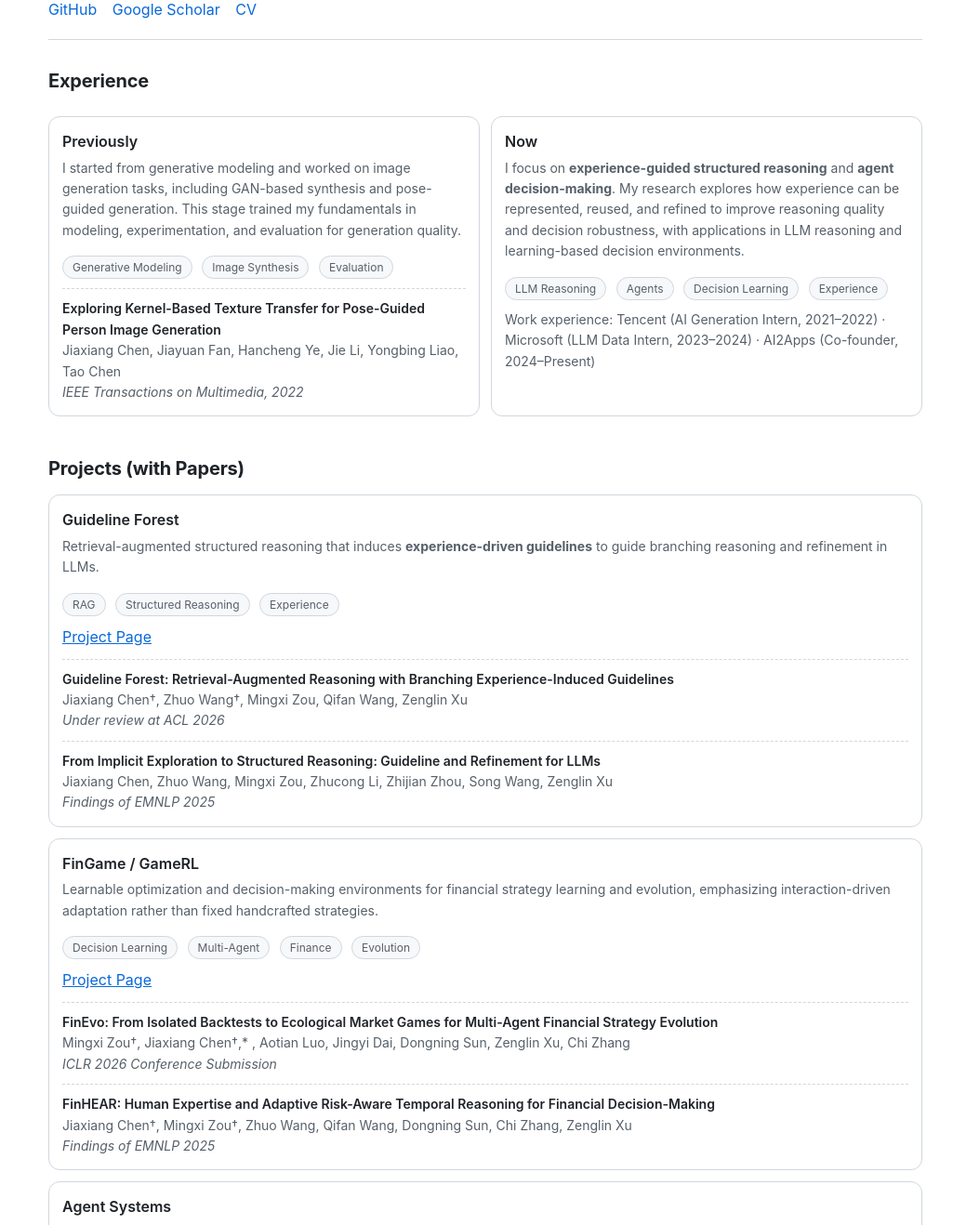
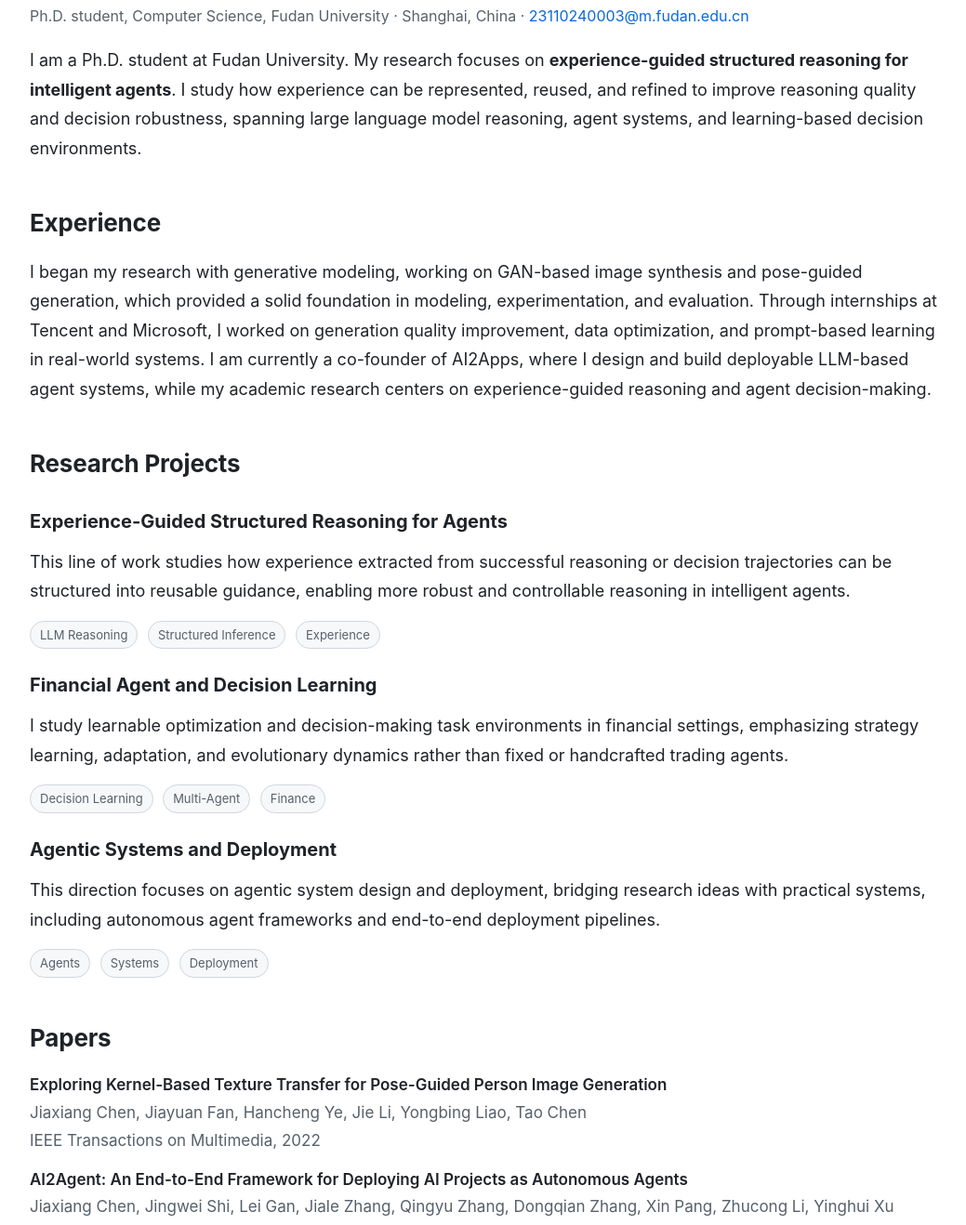
Before and after one commit to pilgrim00/pilgrim00.github.io, a plain HTML site: page index.html in a window 1280 px wide. Shown: the part 131-1449 px from the top of the page at 93% size, without its empty margins (118-1157 px from the left). Drawn offline with Linux system fonts and the light colour scheme.

Commit message:
Update index.html

```diff
--- a/index.html
+++ b/index.html
@@ -2,294 +2,271 @@
 <html lang="en">
 <head>
   <meta charset="utf-8" />
-  <title>Jiaxiang Chen | Research & Projects</title>
+  <title>Jiaxiang Chen</title>
   <meta name="viewport" content="width=device-width, initial-scale=1" />
   <style>
     :root{
       --text:#1f2328;
       --muted:#57606a;
       --link:#0969da;
-      --bg:#ffffff;
+      --border:#d0d7de;
       --soft:#f6f8fa;
-      --border:#d0d7de;
     }
-    *{box-sizing:border-box}
+
     body{
       margin:0;
-      background:var(--bg);
+      background:#ffffff;
       color:var(--text);
-      font-family:-apple-system,BlinkMacSystemFont,"Segoe UI",Helvetica,Arial,sans-serif;
-      line-height:1.6;
+      font-family:-apple-system,BlinkMacSystemFont,"Segoe UI",
+                   Helvetica,Arial,sans-serif;
+      line-height:1.75;
     }
+
     .wrap{
       max-width: 980px;
-      margin: 48px auto;
-      padding: 0 20px;
+      margin: 56px auto;
+      padding: 0 24px;
     }
-    header{
-      display:flex;
-      flex-direction:column;
-      gap:10px;
-      padding-bottom: 18px;
-      border-bottom: 1px solid var(--border);
+
+    h1{
+      font-size: 40px;
+      margin: 0 0 8px 0;
+      letter-spacing: -0.4px;
     }
-    h1{
-      margin:0;
-      font-size: 34px;
-      line-height: 1.15;
-      letter-spacing: -0.3px;
+
+    h2{
+      font-size: 26px;
+      margin: 42px 0 14px 0;
+      letter-spacing: -0.2px;
     }
-    .meta{
-      color:var(--muted);
-      font-size: 14px;
+
+    h3{
+      font-size: 20px;
+      margin: 22px 0 6px 0;
     }
-    .links a{
-      margin-right: 12px;
+
+    p{
+      font-size: 18px;
+      margin: 10px 0;
+    }
+
+    ul{
+      margin: 8px 0 0 22px;
+      font-size: 17px;
+    }
+
+    li{ margin-bottom: 6px; }
+
+    a{
       color:var(--link);
       text-decoration:none;
     }
-    .links a:hover{ text-decoration:underline; }
-    section{
-      margin-top: 28px;
+    a:hover{ text-decoration:underline; }
+
+    .meta{
+      font-size:16px;
+      color:var(--muted);
+      margin-bottom: 18px;
     }
-    h2{
-      margin:0 0 10px 0;
-      font-size: 20px;
-      letter-spacing: -0.2px;
+
+    .block{
+      border-top: 1px solid var(--border);
+      padding-top: 18px;
+      margin-top: 18px;
     }
-    .card{
-      border:1px solid var(--border);
-      border-radius:12px;
-      padding:14px 14px;
-      background:#fff;
-      margin: 12px 0;
-    }
+
     .tag{
       display:inline-block;
-      font-size:12px;
+      font-size:13px;
       color:var(--muted);
       background:var(--soft);
       border:1px solid var(--border);
       border-radius:999px;
-      padding:2px 10px;
+      padding:3px 10px;
       margin-right:6px;
       margin-top:6px;
     }
+
     .paper{
-      margin-top:10px;
-      padding-top:10px;
-      border-top:1px dashed var(--border);
-      font-size: 14px;
+      font-size:17px;
+      margin-bottom: 12px;
     }
-    .paper .title{
-      font-weight: 600;
+
+    .paper-title{
+      font-weight:600;
     }
-    .paper .authors{
-      color: var(--muted);
+
+    .authors, .venue{
+      color:var(--muted);
     }
-    .paper .venue{
-      color: var(--muted);
-      font-style: italic;
-    }
-    .two-col{
-      display:grid;
-      grid-template-columns: 1fr;
-      gap: 12px;
-    }
-    @media (min-width: 860px){
-      .two-col{ grid-template-columns: 1fr 1fr; }
-    }
-    ul{
-      margin: 8px 0 0 20px;
-      padding:0;
-    }
+
     footer{
-      margin-top: 44px;
+      margin-top: 60px;
       padding-top: 16px;
       border-top:1px solid var(--border);
-      color: var(--muted);
-      font-size: 13px;
+      font-size:14px;
+      color:var(--muted);
     }
-    a{ color: var(--link); }
   </style>
 </head>
 
 <body>
   <div class="wrap">
-    <header>
+
     <h1>Jiaxiang Chen</h1>
     <div class="meta">
-        Ph.D. student, Computer Science, Fudan University (Sep. 2023 – Jun. 2027) · Shanghai, China
-        &nbsp;·&nbsp; <a href="mailto:23110240003@m.fudan.edu.cn">23110240003@m.fudan.edu.cn</a>
+      Ph.D. student, Computer Science, Fudan University · Shanghai, China ·
+      <a href="mailto:23110240003@m.fudan.edu.cn">23110240003@m.fudan.edu.cn</a>
     </div>
-      <div class="links">
-        <a href="https://github.com/pilgrim00" target="_blank" rel="noopener">GitHub</a>
-        <a href="#" target="_blank" rel="noopener">Google Scholar</a>
-        <a href="#" target="_blank" rel="noopener">CV</a>
+
+    <!-- One-paragraph introduction -->
+    <p>
+      I am a Ph.D. student at Fudan University. My research focuses on
+      <strong>experience-guided structured reasoning for intelligent agents</strong>.
+      I study how experience can be represented, reused, and refined to improve
+      reasoning quality and decision robustness, spanning large language model reasoning,
+      agent systems, and learning-based decision environments.
+    </p>
+
+    <!-- Experience -->
+    <h2>Experience</h2>
+
+    <p>
+      I began my research with generative modeling, working on GAN-based image synthesis
+      and pose-guided generation, which provided a solid foundation in modeling,
+      experimentation, and evaluation. Through internships at Tencent and Microsoft,
+      I worked on generation quality improvement, data optimization, and prompt-based
+      learning in real-world systems. I am currently a co-founder of AI2Apps, where I
+      design and build deployable LLM-based agent systems, while my academic research
+      centers on experience-guided reasoning and agent decision-making.
+    </p>
+
+    <!-- Projects -->
+    <h2>Research Projects</h2>
+
+    <h3>Experience-Guided Structured Reasoning for Agents</h3>
+    <p>
+      This line of work studies how experience extracted from successful reasoning
+      or decision trajectories can be structured into reusable guidance, enabling
+      more robust and controllable reasoning in intelligent agents.
+    </p>
+    <span class="tag">LLM Reasoning</span>
+    <span class="tag">Structured Inference</span>
+    <span class="tag">Experience</span>
+
+    <h3>Financial Agent and Decision Learning</h3>
+    <p>
+      I study learnable optimization and decision-making task environments in
+      financial settings, emphasizing strategy learning, adaptation, and
+      evolutionary dynamics rather than fixed or handcrafted trading agents.
+    </p>
+    <span class="tag">Decision Learning</span>
+    <span class="tag">Multi-Agent</span>
+    <span class="tag">Finance</span>
+
+    <h3>Agentic Systems and Deployment</h3>
+    <p>
+      This direction focuses on agentic system design and deployment, bridging
+      research ideas with practical systems, including autonomous agent frameworks
+      and end-to-end deployment pipelines.
+    </p>
+    <span class="tag">Agents</span>
+    <span class="tag">Systems</span>
+    <span class="tag">Deployment</span>
+
+    <!-- Papers -->
+    <h2>Papers</h2>
+
+    <div class="paper">
+      <div class="paper-title">
+        Exploring Kernel-Based Texture Transfer for Pose-Guided Person Image Generation
       </div>
-    </header>
-
-    <!-- Experience first -->
-    <section id="experience">
-      <h2>Experience</h2>
-      <div class="two-col">
-        <div class="card">
-          <div style="font-weight:600;">Previously</div>
-          <div style="color:var(--muted); font-size:14px; margin-top:4px;">
-            I started from generative modeling and worked on image generation tasks, including
-            GAN-based synthesis and pose-guided generation. This stage trained my fundamentals in
-            modeling, experimentation, and evaluation for generation quality.
+      <div class="authors">
+        Jiaxiang Chen, Jiayuan Fan, Hancheng Ye, Jie Li, Yongbing Liao, Tao Chen
       </div>
-          <div style="margin-top:10px;">
-            <span class="tag">Generative Modeling</span>
-            <span class="tag">Image Synthesis</span>
-            <span class="tag">Evaluation</span>
-          </div>
-          <div class="paper">
-            <div class="title">Exploring Kernel-Based Texture Transfer for Pose-Guided Person Image Generation</div>
-            <div class="authors">Jiaxiang Chen, Jiayuan Fan, Hancheng Ye, Jie Li, Yongbing Liao, Tao Chen</div>
-            <div class="venue">IEEE Transactions on Multimedia, 2022</div>
+      <div class="venue">
+        IEEE Transactions on Multimedia, 2022
       </div>
     </div>
 
-        <div class="card">
-          <div style="font-weight:600;">Now</div>
-          <div style="color:var(--muted); font-size:14px; margin-top:4px;">
-            I focus on <strong>experience-guided structured reasoning</strong> and <strong>agent decision-making</strong>.
-            My research explores how experience can be represented, reused, and refined to improve
-            reasoning quality and decision robustness, with applications in LLM reasoning and
-            learning-based decision environments.
+    <div class="paper">
+      <div class="paper-title">
+        AI2Agent: An End-to-End Framework for Deploying AI Projects as Autonomous Agents
       </div>
-          <div style="margin-top:10px;">
-            <span class="tag">LLM Reasoning</span>
-            <span class="tag">Agents</span>
-            <span class="tag">Decision Learning</span>
-            <span class="tag">Experience</span>
+      <div class="authors">
+        Jiaxiang Chen, Jingwei Shi, Lei Gan, Jiale Zhang, Qingyu Zhang, Dongqian Zhang,
+        Xin Pang, Zhucong Li, Yinghui Xu
       </div>
-          <div style="margin-top:10px; color:var(--muted); font-size:14px;">
-            Work experience: Tencent (AI Generation Intern, 2021–2022) · Microsoft (LLM Data Intern, 2023–2024) ·
-            AI2Apps (Co-founder, 2024–Present)
+      <div class="venue">
+        ACL 2025 Demo Track
       </div>
-        </div>
-      </div>
-    </section>
-
-    <!-- Projects / Papers -->
-    <section id="projects">
-      <h2>Projects (with Papers)</h2>
-
-      <div class="card">
-        <div style="font-weight:600;">Guideline Forest</div>
-        <div style="color:var(--muted); font-size:14px; margin-top:4px;">
-          Retrieval-augmented structured reasoning that induces <strong>experience-driven guidelines</strong> to guide
-          branching reasoning and refinement in LLMs.
-        </div>
-        <div style="margin-top:10px;">
-          <span class="tag">RAG</span>
-          <span class="tag">Structured Reasoning</span>
-          <span class="tag">Experience</span>
-        </div>
-        <div style="margin-top:10px;">
-          <a href="./guideline-forest/">Project Page</a>
     </div>
 
     <div class="paper">
-          <div class="title">Guideline Forest: Retrieval-Augmented Reasoning with Branching Experience-Induced Guidelines</div>
-          <div class="authors">Jiaxiang Chen†, Zhuo Wang†, Mingxi Zou, Qifan Wang, Zenglin Xu</div>
-          <div class="venue">Under review at ACL 2026</div>
+      <div class="paper-title">
+        From Implicit Exploration to Structured Reasoning: Guideline and Refinement for LLMs
+      </div>
+      <div class="authors">
+        Jiaxiang Chen, Zhuo Wang, Mingxi Zou, Zhucong Li, Zhijian Zhou, Song Wang, Zenglin Xu
+      </div>
+      <div class="venue">
+        Findings of EMNLP 2025
+      </div>
     </div>
 
     <div class="paper">
-          <div class="title">From Implicit Exploration to Structured Reasoning: Guideline and Refinement for LLMs</div>
-          <div class="authors">Jiaxiang Chen, Zhuo Wang, Mingxi Zou, Zhucong Li, Zhijian Zhou, Song Wang, Zenglin Xu</div>
-          <div class="venue">Findings of EMNLP 2025</div>
+      <div class="paper-title">
+        FinHEAR: Human Expertise and Adaptive Risk-Aware Temporal Reasoning for Financial Decision-Making
+      </div>
+      <div class="authors">
+        Jiaxiang Chen†, Mingxi Zou†, Zhuo Wang, Qifan Wang, Dongning Sun, Chi Zhang, Zenglin Xu
+      </div>
+      <div class="venue">
+        Findings of EMNLP 2025
       </div>
     </div>
 
-      <div class="card">
-        <div style="font-weight:600;">FinGame / GameRL</div>
-        <div style="color:var(--muted); font-size:14px; margin-top:4px;">
-          Learnable optimization and decision-making environments for financial strategy learning and evolution,
-          emphasizing interaction-driven adaptation rather than fixed handcrafted strategies.
+    <div class="paper">
+      <div class="paper-title">
+        FinEvo: From Isolated Backtests to Ecological Market Games for Multi-Agent Financial Strategy Evolution
       </div>
-        <div style="margin-top:10px;">
-          <span class="tag">Decision Learning</span>
-          <span class="tag">Multi-Agent</span>
-          <span class="tag">Finance</span>
-          <span class="tag">Evolution</span>
+      <div class="authors">
+        Mingxi Zou†, Jiaxiang Chen†, Aotian Luo, Jingyi Dai, Dongning Sun, Zenglin Xu, Chi Zhang
       </div>
-        <div style="margin-top:10px;">
-          <a href="./fingame/">Project Page</a>
+      <div class="venue">
+        ICLR 2026 Conference Submission
+      </div>
     </div>
 
     <div class="paper">
-          <div class="title">FinEvo: From Isolated Backtests to Ecological Market Games for Multi-Agent Financial Strategy Evolution</div>
-          <div class="authors">Mingxi Zou†, Jiaxiang Chen†,* , Aotian Luo, Jingyi Dai, Dongning Sun, Zenglin Xu, Chi Zhang</div>
-          <div class="venue">ICLR 2026 Conference Submission</div>
+      <div class="paper-title">
+        Guideline Forest: Retrieval-Augmented Reasoning with Branching Experience-Induced Guidelines
+      </div>
+      <div class="authors">
+        Jiaxiang Chen†, Zhuo Wang†, Mingxi Zou, Qifan Wang, Zenglin Xu
+      </div>
+      <div class="venue">
+        Under review at ACL 2026
+      </div>
     </div>
 
     <div class="paper">
-          <div class="title">FinHEAR: Human Expertise and Adaptive Risk-Aware Temporal Reasoning for Financial Decision-Making</div>
-          <div class="authors">Jiaxiang Chen†, Mingxi Zou†, Zhuo Wang, Qifan Wang, Dongning Sun, Chi Zhang, Zenglin Xu</div>
-          <div class="venue">Findings of EMNLP 2025</div>
+      <div class="paper-title">
+        SlimRAG: Retrieval without Graphs via Entity-Aware Context Selection
+      </div>
+      <div class="authors">
+        Jiale Zhang†, Jiaxiang Chen†, Zhucong Li, Jie Ding, Kui Zhao,
+        Zenglin Xu, Xin Pang, Yinghui Xu
+      </div>
+      <div class="venue">
+        Under review at WWW 2026
       </div>
     </div>
 
-      <div class="card">
-        <div style="font-weight:600;">Agent Systems</div>
-        <div style="color:var(--muted); font-size:14px; margin-top:4px;">
-          System and product-oriented agent framework for deploying AI projects as autonomous agents,
-          bridging research ideas with practical deployment.
-        </div>
-        <div style="margin-top:10px;">
-          <span class="tag">Agent Framework</span>
-          <span class="tag">Deployment</span>
-          <span class="tag">Systems</span>
-        </div>
-        <div style="margin-top:10px;">
-          <a href="./ai2agent/">Project Page</a>
-        </div>
+    <footer>
+      † Co-first authors. &nbsp; Built with GitHub Pages.
+    </footer>
 
-        <div class="paper">
-          <div class="title">AI2Agent: An End-to-End Framework for Deploying AI Projects as Autonomous Agents</div>
-          <div class="authors">Jiaxiang Chen, Jingwei Shi, Lei Gan, Jiale Zhang, Qingyu Zhang, Dongqian Zhang, Xin Pang, Zhucong Li, Yinghui Xu</div>
-          <div class="venue">Proceedings of the ACL 2025 Demo Track</div>
-        </div>
-      </div>
-
-      <div class="card">
-        <div style="font-weight:600;">RAG & Information Selection</div>
-        <div style="color:var(--muted); font-size:14px; margin-top:4px;">
-          Entity-aware context selection for retrieval without explicit graphs, focusing on efficient and robust
-          evidence selection.
-        </div>
-        <div style="margin-top:10px;">
-          <span class="tag">RAG</span>
-          <span class="tag">Entity-Aware</span>
-          <span class="tag">Efficiency</span>
-        </div>
-        <div style="margin-top:10px;">
-          <a href="./slimrag/">Project Page</a>
-        </div>
-
-        <div class="paper">
-          <div class="title">SlimRAG: Retrieval without Graphs via Entity-Aware Context Selection</div>
-          <div class="authors">Jiale Zhang†, Jiaxiang Chen†, Zhucong Li, Jie Ding, Kui Zhao, Zenglin Xu, Xin Pang, Yinghui Xu</div>
-          <div class="venue">Under review at WWW 2026</div>
-        </div>
-      </div>
-    </section>
-
-    <section id="notes">
-      <h2>Notes</h2>
-      <div class="card" style="font-size:14px; color:var(--muted);">
-        † Co-first authors. &nbsp; * Project lead.
-      </div>
-    </section>
-
-    <footer>
-      © 2026 Jiaxiang Chen · Built with GitHub Pages
-    </footer>
   </div>
 </body>
 </html>
```
Lines whose indentation alone changed are shown as unchanged.
